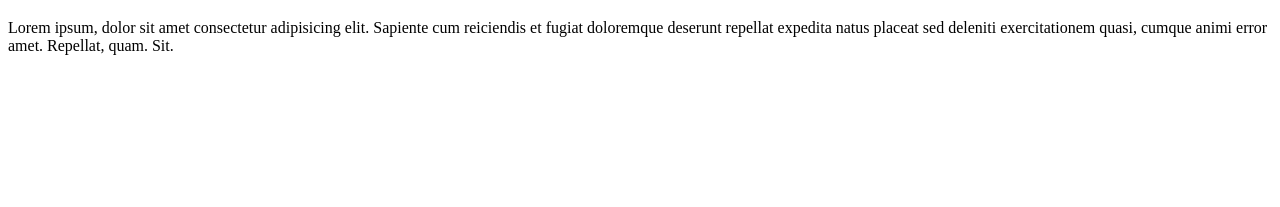
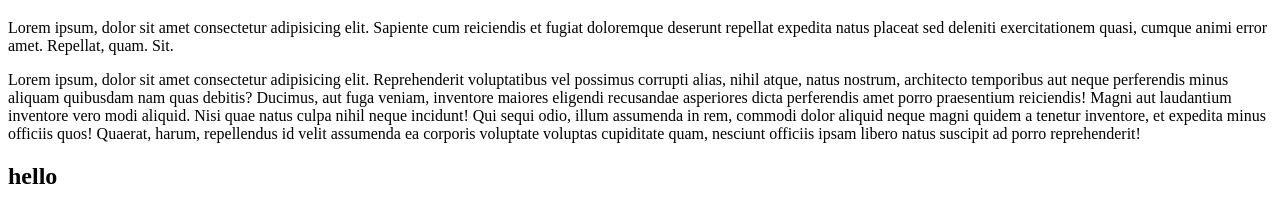
Before and after one commit to azharhussain8960/flipkart, a plain HTML site: page index.html in a window 1280 px wide. Shown: the part 61-268 px from the top of the page. Drawn offline with Linux system fonts and the light colour scheme.

Commit message:
added version 2

```diff
--- a/index.html
+++ b/index.html
@@ -13,5 +13,20 @@
       sed deleniti exercitationem quasi, cumque animi error amet. Repellat,
       quam. Sit.
     </p>
+    <p>
+      Lorem ipsum, dolor sit amet consectetur adipisicing elit. Reprehenderit
+      voluptatibus vel possimus corrupti alias, nihil atque, natus nostrum,
+      architecto temporibus aut neque perferendis minus aliquam quibusdam nam
+      quas debitis? Ducimus, aut fuga veniam, inventore maiores eligendi
+      recusandae asperiores dicta perferendis amet porro praesentium reiciendis!
+      Magni aut laudantium inventore vero modi aliquid. Nisi quae natus culpa
+      nihil neque incidunt! Qui sequi odio, illum assumenda in rem, commodi
+      dolor aliquid neque magni quidem a tenetur inventore, et expedita minus
+      officiis quos! Quaerat, harum, repellendus id velit assumenda ea corporis
+      voluptate voluptas cupiditate quam, nesciunt officiis ipsam libero natus
+      suscipit ad porro reprehenderit!
+    </p>
+    <h2>hello</h2>
+    <marquee behavior="" direction="">hello</marquee>
   </body>
 </html>
```
Also changed, not shown: main.html (added).
